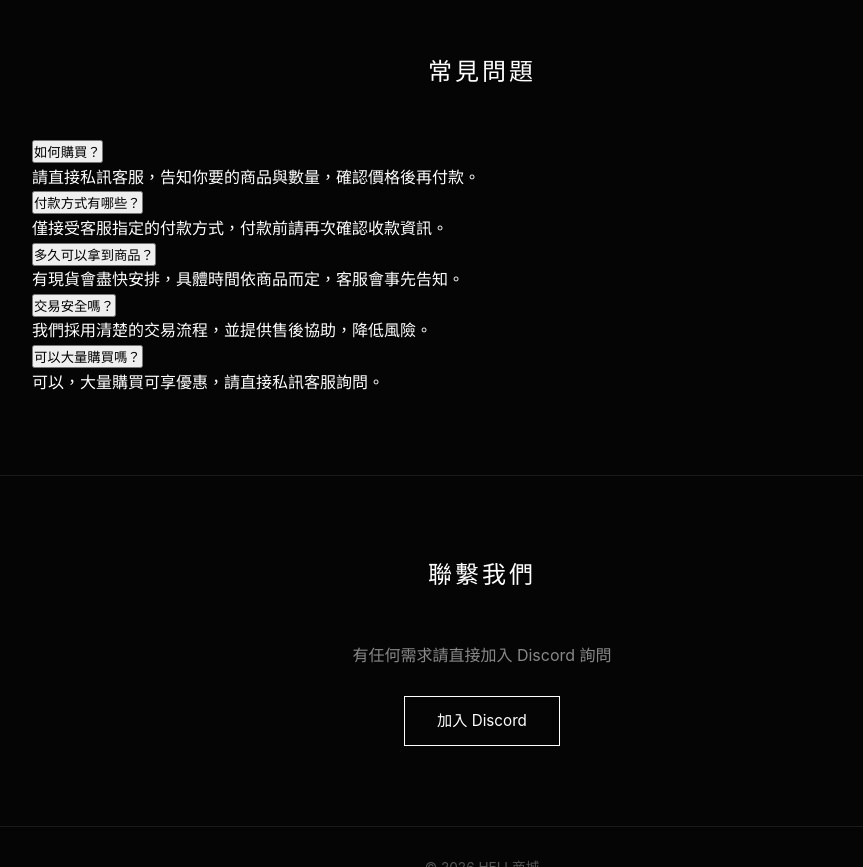
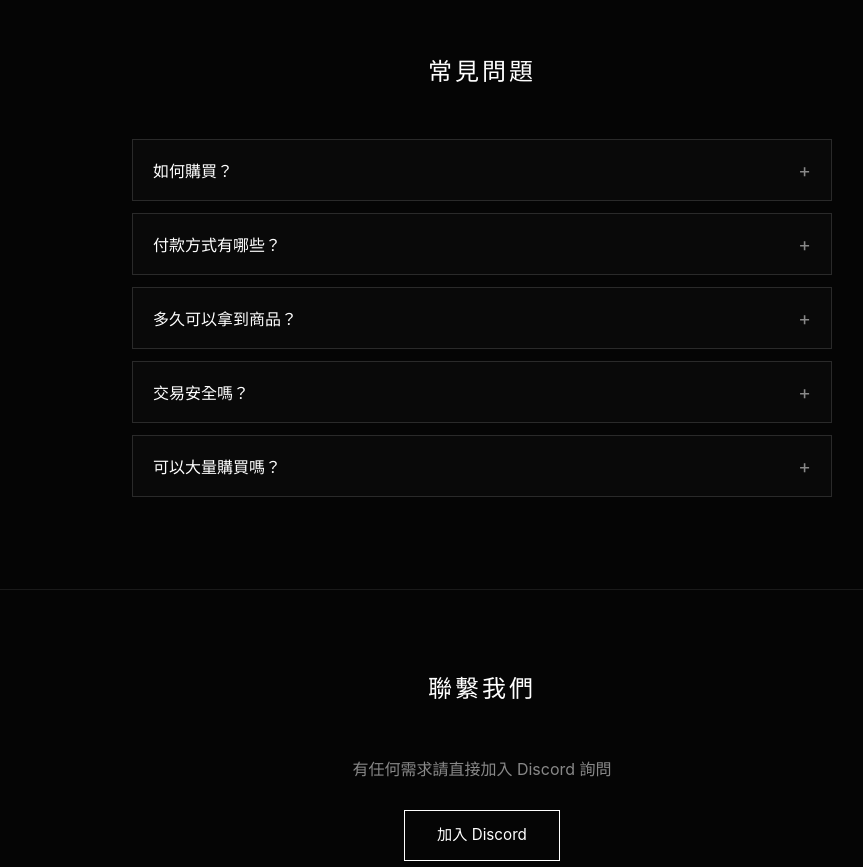
Before and after one commit to hdhbslss/hellshopteam, a plain HTML site: page index.html in a window 1280 px wide. Shown: the part 1380-2247 px from the top of the page, without its empty margins (158-1021 px from the left). Drawn offline with Linux system fonts and the light colour scheme.

Commit message:
Update style.css

```diff
--- a/style.css
+++ b/style.css
@@ -19,7 +19,7 @@ body {
   z-index: 2;
 }
 
-/* ===== 背景科技網格 ===== */
+/* 背景網格 */
 .bg-grid {
   position: fixed;
   inset: 0;
@@ -31,34 +31,30 @@ body {
   pointer-events: none;
 }
 
-/* ===== 背景旋轉立體字 ===== */
+/* 背景旋轉 HELL */
 .bg-hell {
   position: fixed;
   top: 50%;
   left: 50%;
-  transform: translate(-50%, -50%);
   font-size: clamp(8rem, 25vw, 18rem);
   font-weight: 900;
   letter-spacing: 0.15em;
   color: transparent;
-  -webkit-text-stroke: 1px rgba(255,255,255,0.08);
+  -webkit-text-stroke: 1.5px rgba(255,255,255,0.18);
   z-index: 0;
   pointer-events: none;
   animation: rotateHell 20s linear infinite;
   transform-style: preserve-3d;
   user-select: none;
+  opacity: 0.9;
 }
 
 @keyframes rotateHell {
-  0% {
-    transform: translate(-50%, -50%) rotateY(0deg) rotateX(8deg);
-  }
-  100% {
-    transform: translate(-50%, -50%) rotateY(360deg) rotateX(8deg);
-  }
+  0%   { transform: translate(-50%, -50%) rotateY(0deg) rotateX(8deg); }
+  100% { transform: translate(-50%, -50%) rotateY(360deg) rotateX(8deg); }
 }
 
-/* ===== 載入動畫 ===== */
+/* 載入動畫 */
 #loader {
   position: fixed;
   inset: 0;
@@ -140,7 +136,7 @@ body {
   visibility: visible;
 }
 
-/* ===== 導覽列 ===== */
+/* 導覽列 */
 .navbar {
   position: fixed;
   top: 0;
@@ -178,7 +174,7 @@ body {
   color: #fff;
 }
 
-/* ===== Hero ===== */
+/* Hero */
 .hero {
   min-height: 100vh;
   display: flex;
@@ -221,7 +217,7 @@ body {
   color: #000;
 }
 
-/* ===== 服務 ===== */
+/* 服務 */
 .section {
   padding: 80px 0;
   border-top: 1px solid #1a1a1a;
@@ -245,12 +241,15 @@ body {
   border: 1px solid #2a2a2a;
   background: rgba(255,255,255,0.02);
   padding: 28px 24px;
-  transition: border-color 0.2s, background 0.2s;
+  transition: all 0.3s ease;
+  cursor: pointer;
 }
 
 .card:hover {
-  border-color: #555;
-  background: rgba(255,255,255,0.04);
+  border-color: #666;
+  background: rgba(255,255,255,0.05);
+  transform: translateY(-10px);
+  box-shadow: 0 12px 30px rgba(0,0,0,0.4);
 }
 
 .card h3 {
@@ -264,7 +263,60 @@ body {
   font-size: 0.9rem;
 }
 
-/* ===== 聯繫 ===== */
+/* 常見問題 */
+.faq-list {
+  max-width: 700px;
+  margin: 0 auto;
+}
+
+.faq-item {
+  border: 1px solid #2a2a2a;
+  margin-bottom: 12px;
+  background: rgba(255,255,255,0.02);
+}
+
+.faq-q {
+  width: 100%;
+  text-align: left;
+  background: none;
+  border: none;
+  color: #fff;
+  font-family: inherit;
+  font-size: 1rem;
+  padding: 18px 20px;
+  cursor: pointer;
+  display: flex;
+  justify-content: space-between;
+  align-items: center;
+}
+
+.faq-q::after {
+  content: "+";
+  font-size: 1.2rem;
+  color: #888;
+}
+
+.faq-item.active .faq-q::after {
+  content: "−";
+}
+
+.faq-a {
+  max-height: 0;
+  overflow: hidden;
+  transition: max-height 0.3s ease;
+}
+
+.faq-a p {
+  padding: 0 20px 18px;
+  color: #888;
+  font-size: 0.95rem;
+}
+
+.faq-item.active .faq-a {
+  max-height: 150px;
+}
+
+/* 聯繫 */
 .contact {
   text-align: center;
 }
@@ -274,7 +326,7 @@ body {
   margin-bottom: 28px;
 }
 
-/* ===== Footer ===== */
+/* Footer */
 .footer {
   border-top: 1px solid #1a1a1a;
   padding: 30px 0;
```
